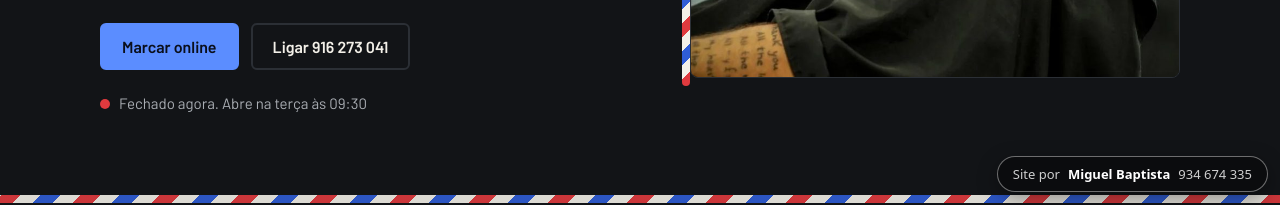
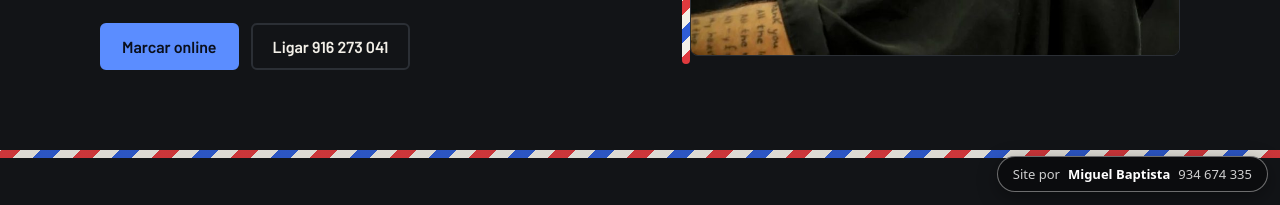
Before and after one commit to miguel-baptista07/demo-site-barbearia, a plain HTML site: page paulos-barbershop/index.html in a window 1280 px wide. Shown: the part 596-801 px from the top of the page. Drawn offline with Linux system fonts and the light colour scheme.

Commit message:
Remove open/closed status line from Paulo's Barbershop hero

```diff
--- a/paulos-barbershop/index.html
+++ b/paulos-barbershop/index.html
@@ -66,10 +66,6 @@
   .hero h1 em { font-style: normal; color: var(--led); }
   .hero p.lead { font-size: 19px; color: var(--muted); max-width: 34ch; margin: 18px 0 26px; }
   .cta-row { display: flex; flex-wrap: wrap; gap: 12px; }
-  .status { display: inline-flex; align-items: center; gap: 9px; margin-top: 22px; font-size: 15px; color: var(--muted); }
-  .dot { width: 10px; height: 10px; border-radius: 50%; background: var(--muted); }
-  .status[data-open="true"] .dot { background: #4ade80; box-shadow: 0 0 8px #4ade80; }
-  .status[data-open="false"] .dot { background: var(--red); }
   .hero figure { margin: 0; position: relative; }
   .hero img { width: 100%; height: auto; aspect-ratio: 1 / 1; object-fit: cover; object-position: 50% 30%; border-radius: 8px; display: block; border: 1px solid var(--line); }
   .hero figure::before { content: ""; position: absolute; inset: -8px auto -8px -8px; width: 8px; border-radius: 4px; background: repeating-linear-gradient(-45deg, var(--red) 0 10px, var(--fg) 10px 20px, var(--pole-blue) 20px 30px, var(--fg) 30px 40px); }
@@ -157,7 +153,6 @@
           <a class="btn btn-primary" href="https://paulosbarbershop.keymaster.pt/client/schedule-lite?directAppointment=true&details=" target="_blank" rel="noopener">Marcar online</a>
           <a class="btn btn-ghost" href="tel:+351916273041">Ligar 916 273 041</a>
         </div>
-        <div class="status" id="status" data-open="" aria-live="polite"><span class="dot" aria-hidden="true"></span><span id="status-text">Terça a sábado, até às 19:00</span></div>
       </div>
       <figure>
         <img src="images/hero.jpg" alt="Cliente de olhar para a câmara numa cadeira de barbeiro, com degradê e desenho feito à máquina na lateral da cabeça" width="958" height="901">
@@ -312,23 +307,6 @@
     var now = hh * 60 + mm;
     var row = document.querySelector('#hours tr[data-d="' + wd + '"]');
     if (row) row.classList.add("today");
-    var s = document.getElementById("status"), t = document.getElementById("status-text");
-    var today = H[wd];
-    if (today && now >= today[0] && now < today[1]) {
-      s.dataset.open = "true"; t.textContent = "Aberto agora, até às 19:00";
-    } else {
-      s.dataset.open = "false";
-      var next = null;
-      for (var i = 0; i < 7 && next === null; i++) {
-        var d = (wd + i) % 7, h = H[d];
-        if (!h) continue;
-        if (i === 0 && now >= h[0]) continue;
-        next = { i: i, d: d, h: h };
-      }
-      var dias = ["domingo", "segunda", "terça", "quarta", "quinta", "sexta", "sábado"];
-      if (next) t.textContent = "Fechado agora. Abre " + (next.i === 0 ? "hoje" : next.i === 1 ? "amanhã" : "na " + dias[next.d]) + " às " + fmt(next.h[0]);
-      else t.textContent = "Fechado agora";
-    }
   } catch (e) { /* mantém o texto estático */ }
 })();
 </script>
```
